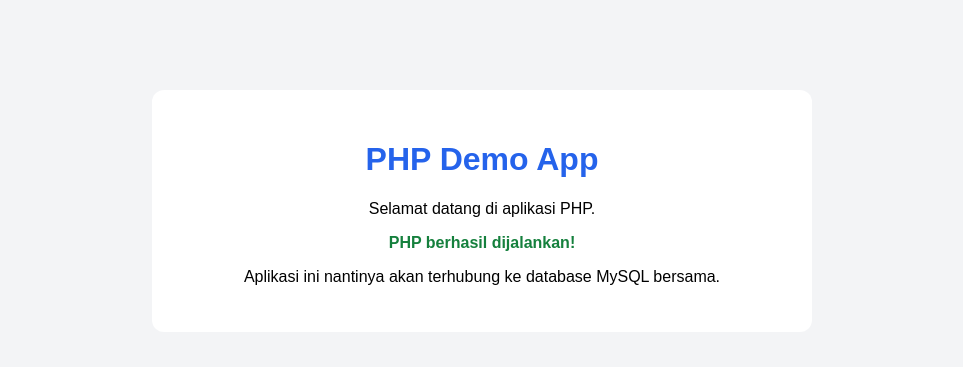
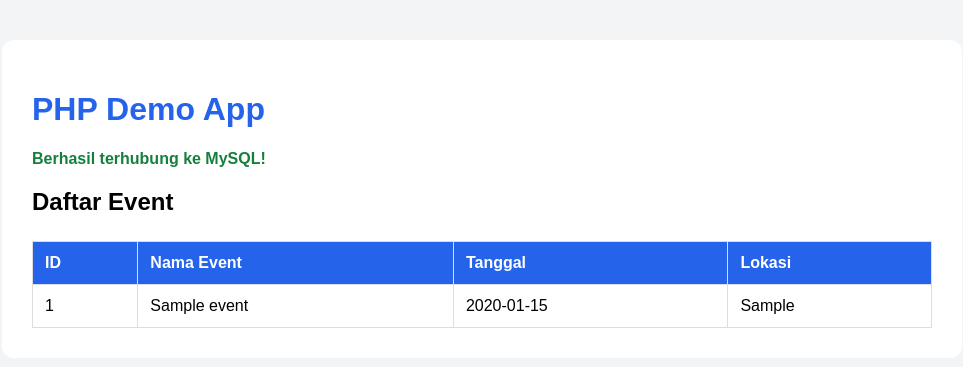
Before and after one commit to Abdul-Fikri/cloud-computing-project, a PHP site: page / in a window 1280 px wide. Shown: the top 367 px of the page, without its empty margins (158-1121 px from the left). Run offline with PHP 8.4, Linux system fonts and the light colour scheme; tables that the repository leaves empty hold one stand-in row (values such as "Sample post").

Commit message:
feat index-app

```diff
--- a/app-php/src/index.php
+++ b/app-php/src/index.php
@@ -1,6 +1,17 @@
 
 <?php
-$pageTitle = "PHP Demo App";
+
+require_once __DIR__ . '/db.php';
+
+// Mengambil data event dari MySQL
+$stmt = $pdo->query(
+    "SELECT id, name, description, event_date, location
+     FROM events
+     ORDER BY event_date ASC"
+);
+
+$events = $stmt->fetchAll();
+
 ?>
 
 <!DOCTYPE html>
@@ -8,7 +19,8 @@ $pageTitle = "PHP Demo App";
 <head>
     <meta charset="UTF-8">
     <meta name="viewport" content="width=device-width, initial-scale=1.0">
-    <title><?= htmlspecialchars($pageTitle) ?></title>
+    <title>PHP Demo App</title>
+
     <style>
         body {
             font-family: Arial, sans-serif;
@@ -18,16 +30,32 @@ $pageTitle = "PHP Demo App";
         }
 
         .container {
-            max-width: 600px;
-            margin: 50px auto;
+            max-width: 900px;
+            margin: auto;
             padding: 30px;
             background: white;
             border-radius: 12px;
-            text-align: center;
         }
 
         h1 {
             color: #2563eb;
+        }
+
+        table {
+            width: 100%;
+            border-collapse: collapse;
+            margin-top: 25px;
+        }
+
+        th, td {
+            padding: 12px;
+            border: 1px solid #ddd;
+            text-align: left;
+        }
+
+        th {
+            background: #2563eb;
+            color: white;
         }
 
         .status {
@@ -36,20 +64,46 @@ $pageTitle = "PHP Demo App";
         }
     </style>
 </head>
+
 <body>
     <div class="container">
-        <h1><?= htmlspecialchars($pageTitle) ?></h1>
-
-        <p>Selamat datang di aplikasi PHP.</p>
+        <h1>PHP Demo App</h1>
 
         <p class="status">
-            PHP berhasil dijalankan!
+            Berhasil terhubung ke MySQL!
         </p>
 
-        <p>
-            Aplikasi ini nantinya akan terhubung
-            ke database MySQL bersama.
-        </p>
+        <h2>Daftar Event</h2>
+
+        <?php if (count($events) > 0): ?>
+
+            <table>
+                <thead>
+                    <tr>
+                        <th>ID</th>
+                        <th>Nama Event</th>
+                        <th>Tanggal</th>
+                        <th>Lokasi</th>
+                    </tr>
+                </thead>
+
+                <tbody>
+                    <?php foreach ($events as $event): ?>
+                        <tr>
+                            <td><?= htmlspecialchars((string) $event['id']) ?></td>
+                            <td><?= htmlspecialchars($event['name']) ?></td>
+                            <td><?= htmlspecialchars($event['event_date']) ?></td>
+                            <td><?= htmlspecialchars($event['location'] ?? '-') ?></td>
+                        </tr>
+                    <?php endforeach; ?>
+                </tbody>
+            </table>
+
+        <?php else: ?>
+
+            <p>Belum ada event di database.</p>
+
+        <?php endif; ?>
     </div>
 </body>
 </html>
```
